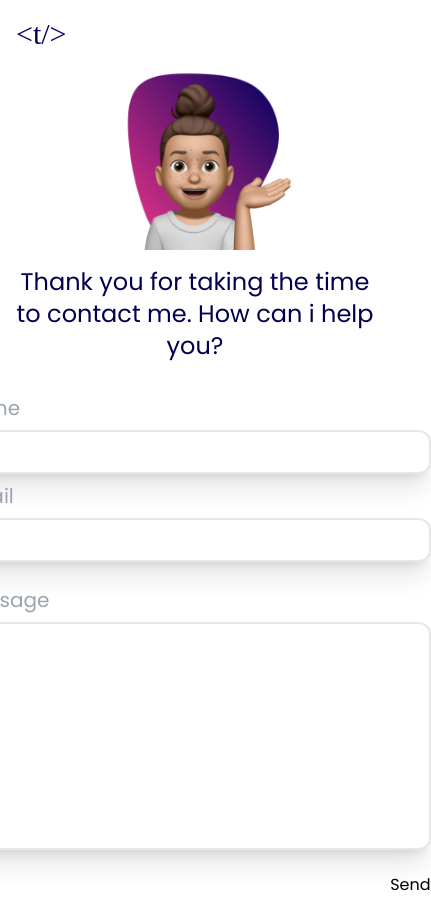
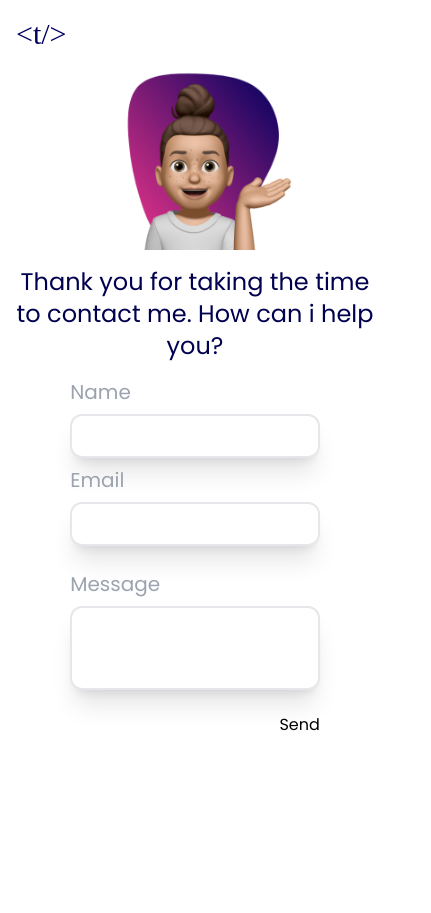
Before and after one commit to TDev236/portafolio-v2, a Next.js app: page /contact in a window 390 px wide. Shown: the whole page, 431 px wide, since content can reach past the window. After the commit the page ends 844 px from the top, so only its background shows below. Built offline with nearby package versions, Linux system fonts and the light colour scheme; a web font is replaced by a local one.

Commit message:
responsive-fix-form-contact

```diff
--- a/components/Contact/FormContact.jsx
+++ b/components/Contact/FormContact.jsx
@@ -24,9 +24,10 @@ const FormContact = () => {
           .min(10, 'Must be at least 10 characters long')
           .required('El mensaje no puede estar vacio'),
       }),
-      onSubmit: (values) => {
+      onSubmit: (e , values) => {
+
           emailjs.sendForm('service_9k0c7xh', 'template_vctotlz', values, 'pIBD5W5s47Rne__j5')
-          .then(() => console.log('Mensaje enviado con suceso'))
+          .then(() => setSubmitting(false), resetForm())
         }
 
     })
@@ -34,11 +35,11 @@ const FormContact = () => {
 
 
   return (
-    <div className='flex justify-center mt-4'>
+    <div className='w-[80%] mx-auto'>
       {suceso && <div className='bg-green-500 text-white font-bold p-2'>Email Enviado</div>}
       {error && <div className='bg-red-500 text-white font-bold p-2'>Error</div>}
 
-      <form >
+      <form className='w-[80%] md:w-[40%] mx-auto' onSubmit={formik.handleSubmit} >
         <div>
           <p className='formTitle'>Name</p>
           <input
@@ -69,10 +70,10 @@ const FormContact = () => {
         </div>
         <div className='mt-4'>
           <p className='formTitle'>Message</p>
-          <textarea name="message"  className='resize-none shadow-xl border-2 rounded-xl mt-2 p-4 outline-none'  id="message" cols="30" rows="8"></textarea>
+          <textarea name="message"  className='resize-none shadow-xl border-2 rounded-xl mt-2 p-4 outline-none w-full'  id="message" ></textarea>
         </div>
         <div className='flex justify-end my-4'>
-          <button onSubmit={formik.handleSubmit} type="submit">Send</button>
+          <button type="submit">Send</button>
         </div>
 
       </form>
```
